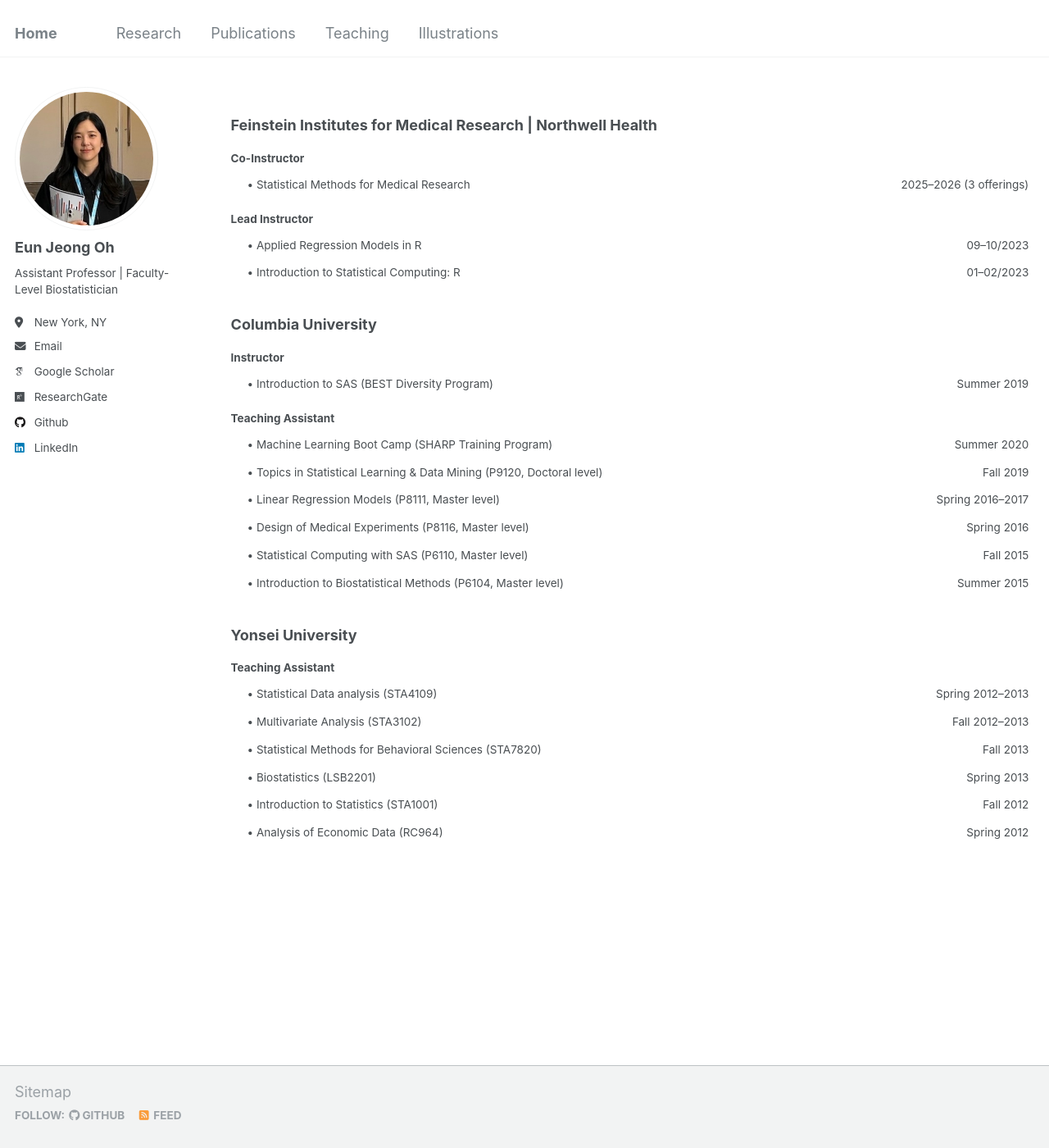
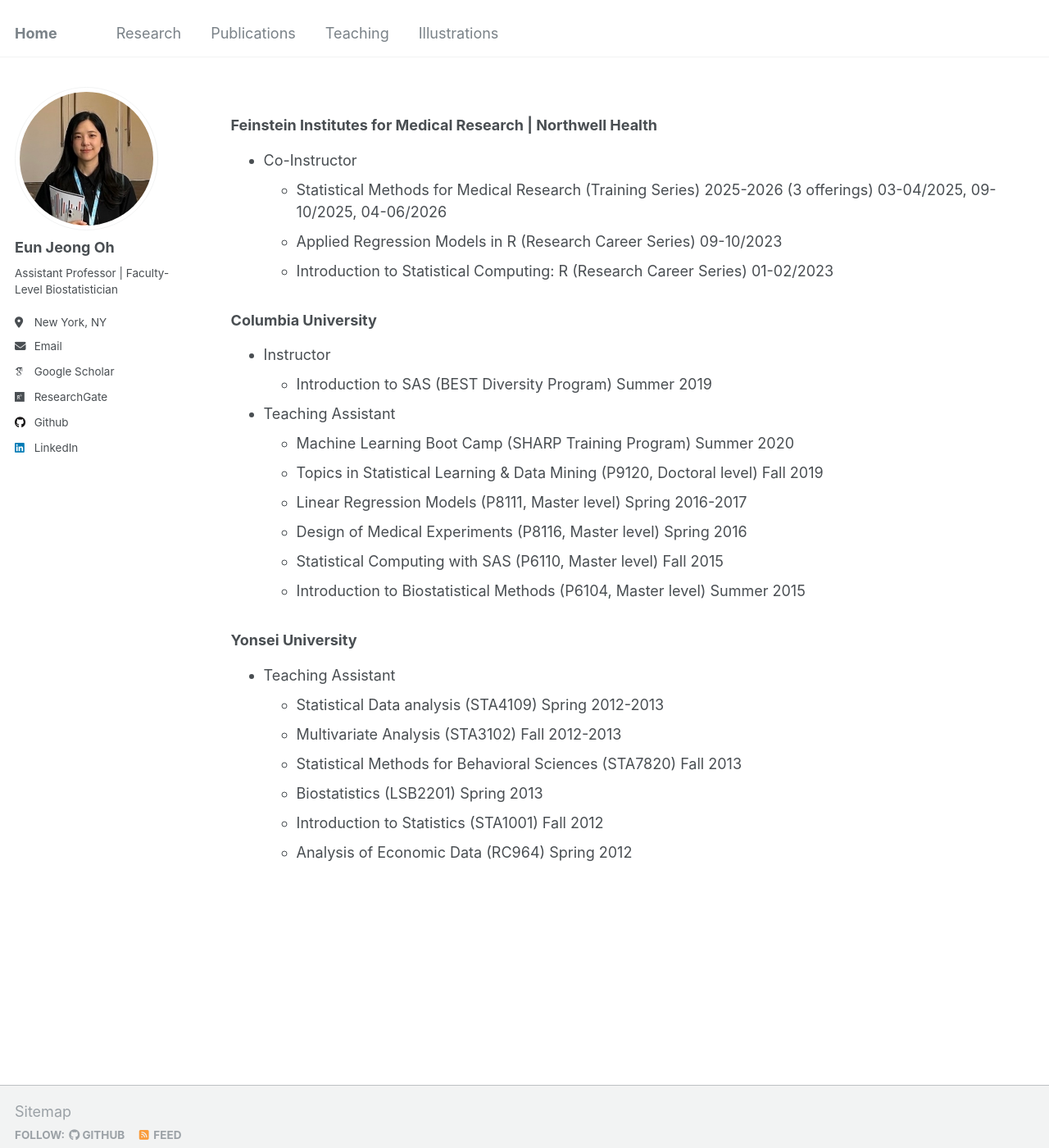
Before and after one commit to oheunj/oheunj.github.io, a Jekyll site: the page built from _pages/teaching.md, in a window 1280 px wide and 1400 px high. Shown: the whole window at 82% size. Built offline with Jekyll 4.4.1, drawn with Linux system fonts in a browser that asks for light colours; some web fonts are replaced.

Commit message:
Update teaching.md

```diff
--- a/_pages/teaching.md
+++ b/_pages/teaching.md
@@ -12,96 +12,30 @@ redirect_from:
 {% include base_path %}
 
 ### Feinstein Institutes for Medical Research | Northwell Health
-
-<table style="width:100%; border-collapse: collapse; border: none; table-layout: fixed;">
-  <tr style="border: none;">
-    <td colspan="2" style="border: none; padding: 10px 0 5px 0;"><strong>Co-Instructor</strong></td>
-  </tr>
-  <tr style="border: none;">
-    <td style="border: none; width: 75%; padding-left: 20px;">• Statistical Methods for Medical Research</td>
-    <td style="border: none; width: 25%; text-align: right; white-space: nowrap;">2025–2026 (3 offerings)</td>
-  </tr>
-  <tr style="border: none;">
-    <td colspan="2" style="border: none; padding: 15px 0 5px 0;"><strong>Lead Instructor</strong></td>
-  </tr>
-  <tr style="border: none;">
-    <td style="border: none; width: 75%; padding-left: 20px;">• Applied Regression Models in R</td>
-    <td style="border: none; width: 25%; text-align: right; white-space: nowrap;">09–10/2023</td>
-  </tr>
-  <tr style="border: none;">
-    <td style="border: none; width: 75%; padding-left: 20px;">• Introduction to Statistical Computing: R</td>
-    <td style="border: none; width: 25%; text-align: right; white-space: nowrap;">01–02/2023</td>
-  </tr>
-</table>
+* Co-Instructor
+  * Statistical Methods for Medical Research (Training Series) 2025-2026 (3 offerings) 03-04/2025, 09-10/2025, 04-06/2026
+  * Applied Regression Models in R (Research Career Series) 09-10/2023
+  * Introduction to Statistical Computing: R (Research Career Series) 01-02/2023
 
 ### Columbia University
-<table style="width:100%; border-collapse: collapse; border: none; table-layout: fixed;">
-  <tr style="border: none;">
-    <td colspan="2" style="border: none; padding: 10px 0 5px 0;"><strong>Instructor</strong></td>
-  </tr>
-  <tr style="border: none;">
-    <td style="border: none; width: 75%; padding-left: 20px;">• Introduction to SAS (BEST Diversity Program)</td>
-    <td style="border: none; width: 25%; text-align: right; white-space: nowrap;">Summer 2019</td>
-  </tr>
-  <tr style="border: none;">
-    <td colspan="2" style="border: none; padding: 15px 0 5px 0;"><strong>Teaching Assistant</strong></td>
-  </tr>
-  <tr style="border: none;">
-    <td style="border: none; width: 75%; padding-left: 20px;">• Machine Learning Boot Camp (SHARP Training Program)</td>
-    <td style="border: none; width: 25%; text-align: right; white-space: nowrap;">Summer 2020</td>
-  </tr>
-  <tr style="border: none;">
-    <td style="border: none; width: 75%; padding-left: 20px;">• Topics in Statistical Learning & Data Mining (P9120, Doctoral level)</td>
-    <td style="border: none; width: 25%; text-align: right; white-space: nowrap;">Fall 2019</td>
-  </tr>
-  <tr style="border: none;">
-    <td style="border: none; width: 75%; padding-left: 20px;">• Linear Regression Models (P8111, Master level)</td>
-    <td style="border: none; width: 25%; text-align: right; white-space: nowrap;">Spring 2016–2017</td>
-  </tr>
-  <tr style="border: none;">
-    <td style="border: none; width: 75%; padding-left: 20px;">• Design of Medical Experiments (P8116, Master level)</td>
-    <td style="border: none; width: 25%; text-align: right; white-space: nowrap;">Spring 2016</td>
-  </tr>
-  <tr style="border: none;">
-    <td style="border: none; width: 75%; padding-left: 20px;">• Statistical Computing with SAS (P6110, Master level)</td>
-    <td style="border: none; width: 25%; text-align: right; white-space: nowrap;">Fall 2015</td>
-  </tr>
-  <tr style="border: none;">
-    <td style="border: none; width: 75%; padding-left: 20px;">• Introduction to Biostatistical Methods (P6104, Master level)</td>
-    <td style="border: none; width: 25%; text-align: right; white-space: nowrap;">Summer 2015</td>
-  </tr>
-</table>
+* Instructor
+  * Introduction to SAS (BEST Diversity Program) Summer 2019
+* Teaching Assistant
+  * Machine Learning Boot Camp (SHARP Training Program) Summer 2020
+  * Topics in Statistical Learning & Data Mining (P9120, Doctoral level) Fall 2019
+  * Linear Regression Models (P8111, Master level) Spring 2016-2017
+  * Design of Medical Experiments (P8116, Master level) Spring 2016
+  * Statistical Computing with SAS (P6110, Master level) Fall 2015
+  * Introduction to Biostatistical Methods (P6104, Master level) Summer 2015
 
 ### Yonsei University
-<table style="width:100%; border-collapse: collapse; border: none; table-layout: fixed;">
-  <tr style="border: none;">
-    <td colspan="2" style="border: none; padding: 10px 0 5px 0;"><strong>Teaching Assistant</strong></td>
-  </tr>
-  <tr style="border: none;">
-    <td style="border: none; width: 75%; padding-left: 20px;">• Statistical Data analysis (STA4109)</td>
-    <td style="border: none; width: 25%; text-align: right; white-space: nowrap;">Spring 2012–2013</td>
-  </tr>
-  <tr style="border: none;">
-    <td style="border: none; width: 75%; padding-left: 20px;">• Multivariate Analysis (STA3102)</td>
-    <td style="border: none; width: 25%; text-align: right; white-space: nowrap;">Fall 2012–2013</td>
-  </tr>
-  <tr style="border: none;">
-    <td style="border: none; width: 75%; padding-left: 20px;">• Statistical Methods for Behavioral Sciences (STA7820)</td>
-    <td style="border: none; width: 25%; text-align: right; white-space: nowrap;">Fall 2013</td>
-  </tr>
-  <tr style="border: none;">
-    <td style="border: none; width: 75%; padding-left: 20px;">• Biostatistics (LSB2201)</td>
-    <td style="border: none; width: 25%; text-align: right; white-space: nowrap;">Spring 2013</td>
-  </tr>
-  <tr style="border: none;">
-    <td style="border: none; width: 75%; padding-left: 20px;">• Introduction to Statistics (STA1001)</td>
-    <td style="border: none; width: 25%; text-align: right; white-space: nowrap;">Fall 2012</td>
-  </tr>
-  <tr style="border: none;">
-    <td style="border: none; width: 75%; padding-left: 20px;">• Analysis of Economic Data (RC964)</td>
-    <td style="border: none; width: 25%; text-align: right; white-space: nowrap;">Spring 2012</td>
-  </tr>
-</table>
+* Teaching Assistant
+  * Statistical Data analysis (STA4109) Spring 2012-2013
+  * Multivariate Analysis (STA3102) Fall 2012-2013
+  * Statistical Methods for Behavioral Sciences (STA7820) Fall 2013
+  * Biostatistics (LSB2201) Spring 2013
+  * Introduction to Statistics (STA1001) Fall 2012
+  * Analysis of Economic Data (RC964) Spring 2012
 
 
 
```
